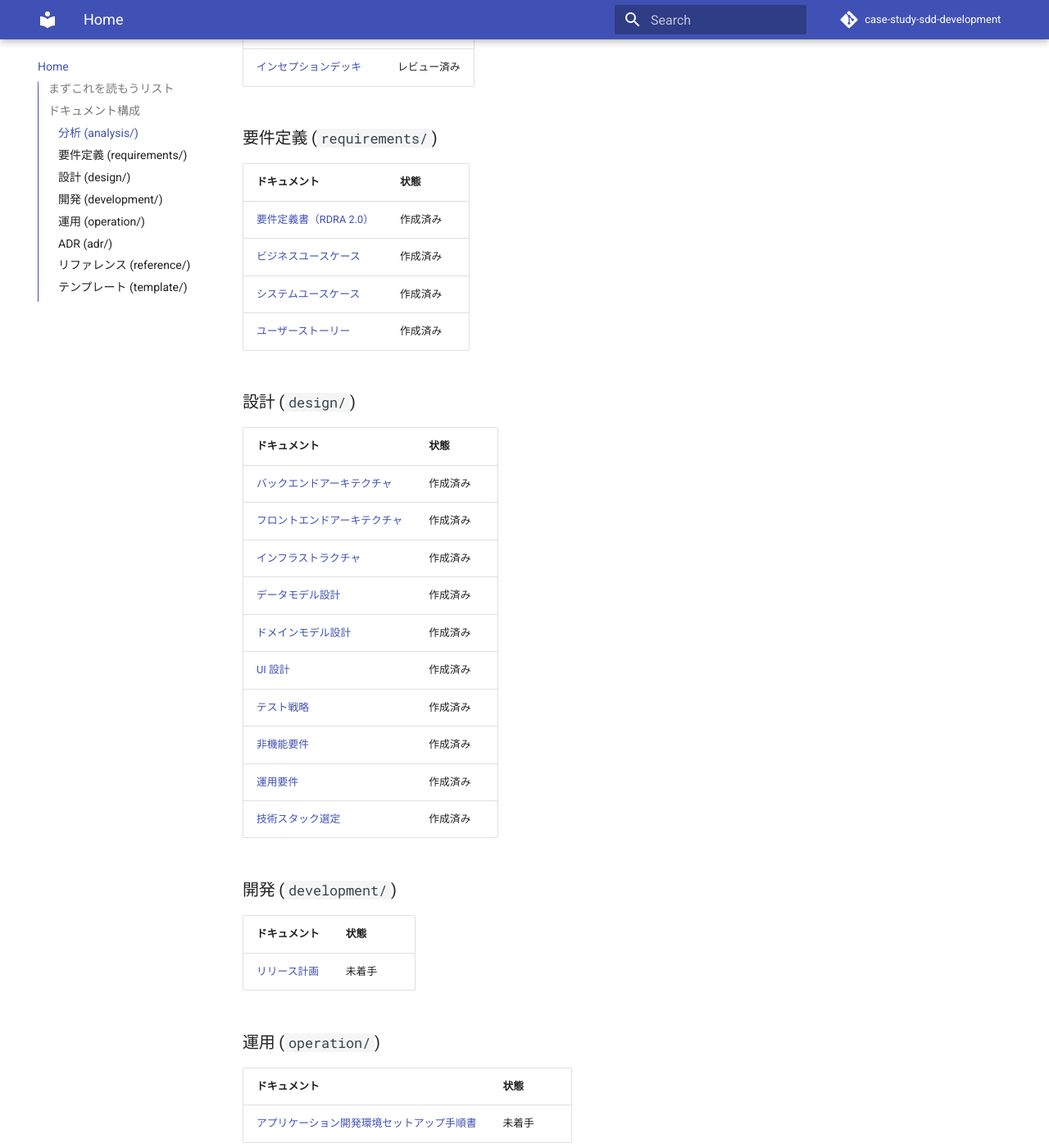
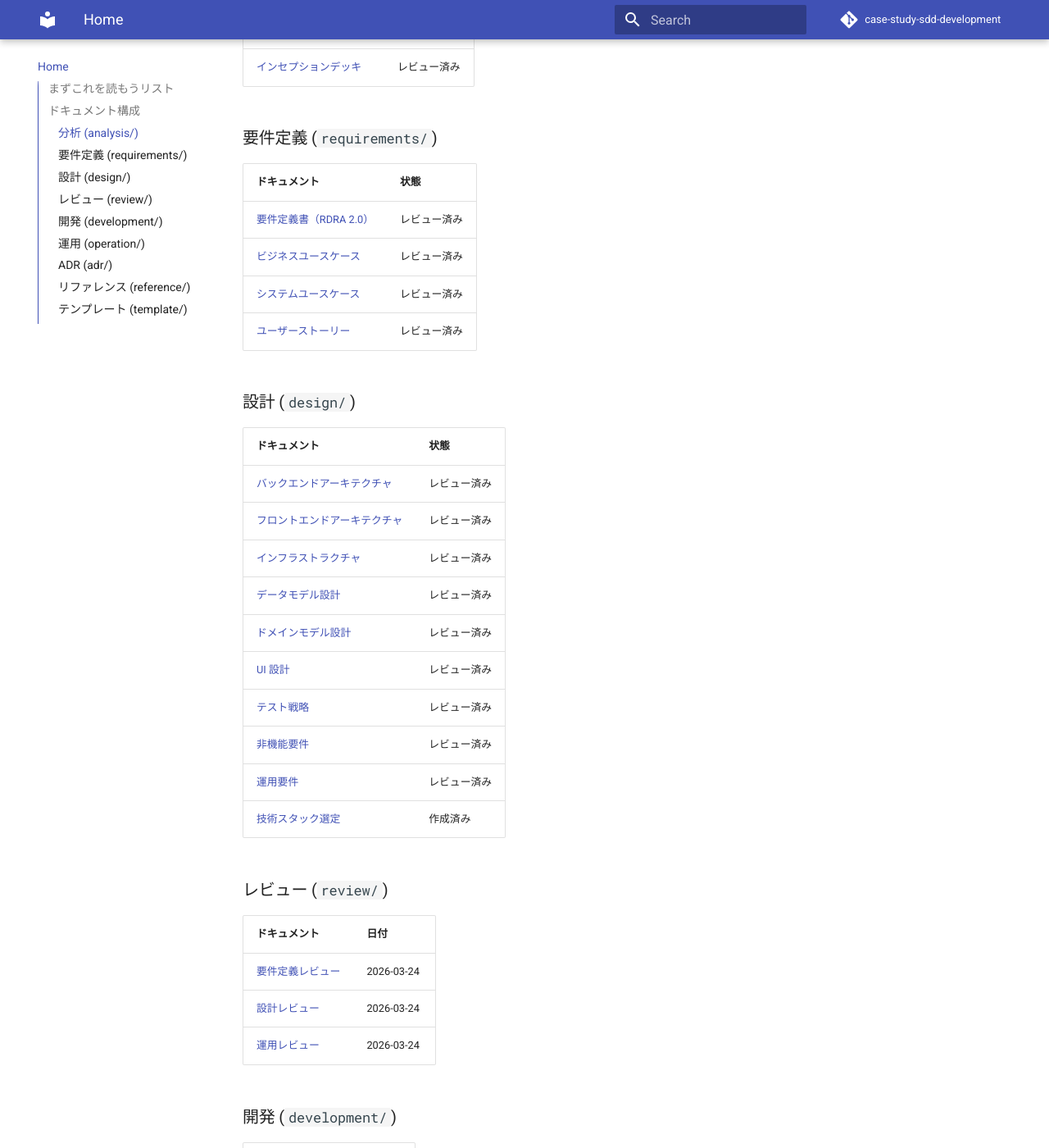
Before and after one commit to k2works/case-study-sdd-development, an MkDocs documentation site: the page built from docs/index.md, in a window 1280 px wide and 1400 px high, scrolled down 572 px. Shown: the whole window at 82% size. Built offline with MkDocs 1.6.1 and Material for MkDocs 9.7.7, drawn with Linux system fonts in a browser that asks for light colours; comment, search, counter and statistics services are not loaded.

Commit message:
docs: ドキュメントインデックスと mkdocs.yml を最新構成に更新
- mkdocs.yml nav に分析・要件・設計・レビューの全ドキュメントを追加
- docs/index.md の状態を「レビュー済み」に更新
- レビューセクションを追加（3件のレビュー結果）

```diff
--- a/docs/index.md
+++ b/docs/index.md
@@ -20,25 +20,33 @@
 
 | ドキュメント | 状態 |
 | :--- | :--- |
-| [要件定義書（RDRA 2.0）](./requirements/requirements_definition.md) | 作成済み |
-| [ビジネスユースケース](./requirements/business_usecase.md) | 作成済み |
-| [システムユースケース](./requirements/system_usecase.md) | 作成済み |
-| [ユーザーストーリー](./requirements/user_story.md) | 作成済み |
+| [要件定義書（RDRA 2.0）](./requirements/requirements_definition.md) | レビュー済み |
+| [ビジネスユースケース](./requirements/business_usecase.md) | レビュー済み |
+| [システムユースケース](./requirements/system_usecase.md) | レビュー済み |
+| [ユーザーストーリー](./requirements/user_story.md) | レビュー済み |
 
 ### 設計 (`design/`)
 
 | ドキュメント | 状態 |
 | :--- | :--- |
-| [バックエンドアーキテクチャ](./design/architecture_backend.md) | 作成済み |
-| [フロントエンドアーキテクチャ](./design/architecture_frontend.md) | 作成済み |
-| [インフラストラクチャ](./design/architecture_infrastructure.md) | 作成済み |
-| [データモデル設計](./design/data-model.md) | 作成済み |
-| [ドメインモデル設計](./design/domain-model.md) | 作成済み |
-| [UI 設計](./design/ui-design.md) | 作成済み |
-| [テスト戦略](./design/test_strategy.md) | 作成済み |
-| [非機能要件](./design/non_functional.md) | 作成済み |
-| [運用要件](./design/operation.md) | 作成済み |
+| [バックエンドアーキテクチャ](./design/architecture_backend.md) | レビュー済み |
+| [フロントエンドアーキテクチャ](./design/architecture_frontend.md) | レビュー済み |
+| [インフラストラクチャ](./design/architecture_infrastructure.md) | レビュー済み |
+| [データモデル設計](./design/data-model.md) | レビュー済み |
+| [ドメインモデル設計](./design/domain-model.md) | レビュー済み |
+| [UI 設計](./design/ui-design.md) | レビュー済み |
+| [テスト戦略](./design/test_strategy.md) | レビュー済み |
+| [非機能要件](./design/non_functional.md) | レビュー済み |
+| [運用要件](./design/operation.md) | レビュー済み |
 | [技術スタック選定](./design/tech_stack.md) | 作成済み |
+
+### レビュー (`review/`)
+
+| ドキュメント | 日付 |
+| :--- | :--- |
+| [要件定義レビュー](./review/requirements_review_20260324.md) | 2026-03-24 |
+| [設計レビュー](./review/design_review_20260324.md) | 2026-03-24 |
+| [運用レビュー](./review/operation_review_20260324.md) | 2026-03-24 |
 
 ### 開発 (`development/`)
 
--- a/mkdocs.yml
+++ b/mkdocs.yml
@@ -65,10 +65,30 @@ nav:
   - Home: index.md
   - 分析:
       - 概要: analysis/index.md
+      - ビジネスアーキテクチャ: analysis/business_architecture.md
+      - インセプションデッキ: analysis/inception_deck.md
   - 要件:
       - 概要: requirements/index.md
+      - 要件定義（RDRA 2.0）: requirements/requirements_definition.md
+      - ビジネスユースケース: requirements/business_usecase.md
+      - システムユースケース: requirements/system_usecase.md
+      - ユーザーストーリー: requirements/user_story.md
   - 設計:
       - 概要: design/index.md
+      - バックエンドアーキテクチャ: design/architecture_backend.md
+      - フロントエンドアーキテクチャ: design/architecture_frontend.md
+      - インフラストラクチャ: design/architecture_infrastructure.md
+      - データモデル設計: design/data-model.md
+      - ドメインモデル設計: design/domain-model.md
+      - UI 設計: design/ui-design.md
+      - テスト戦略: design/test_strategy.md
+      - 非機能要件: design/non_functional.md
+      - 運用要件: design/operation.md
+      - 技術スタック選定: design/tech_stack.md
+  - レビュー:
+      - 要件定義レビュー: review/requirements_review_20260324.md
+      - 設計レビュー: review/design_review_20260324.md
+      - 運用レビュー: review/operation_review_20260324.md
   - 開発:
       - 概要: development/index.md
   - 運用:
```
